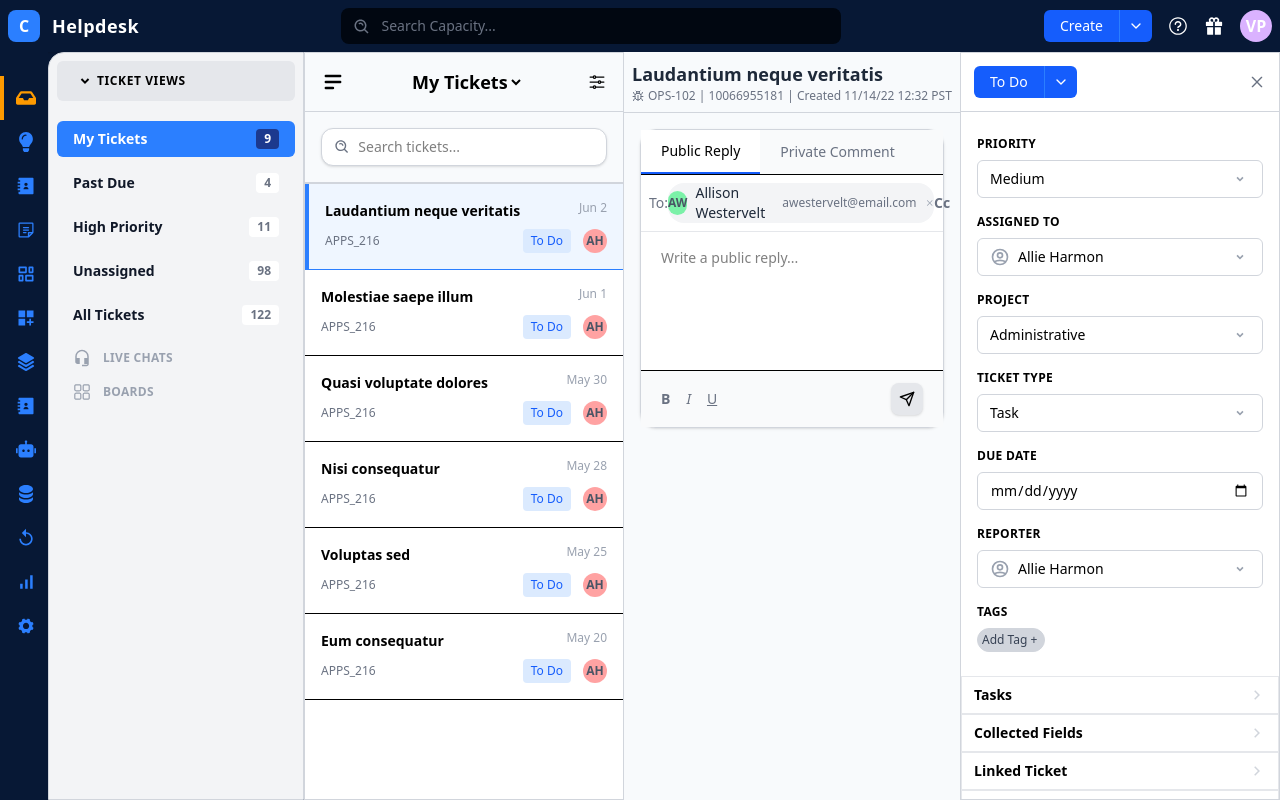
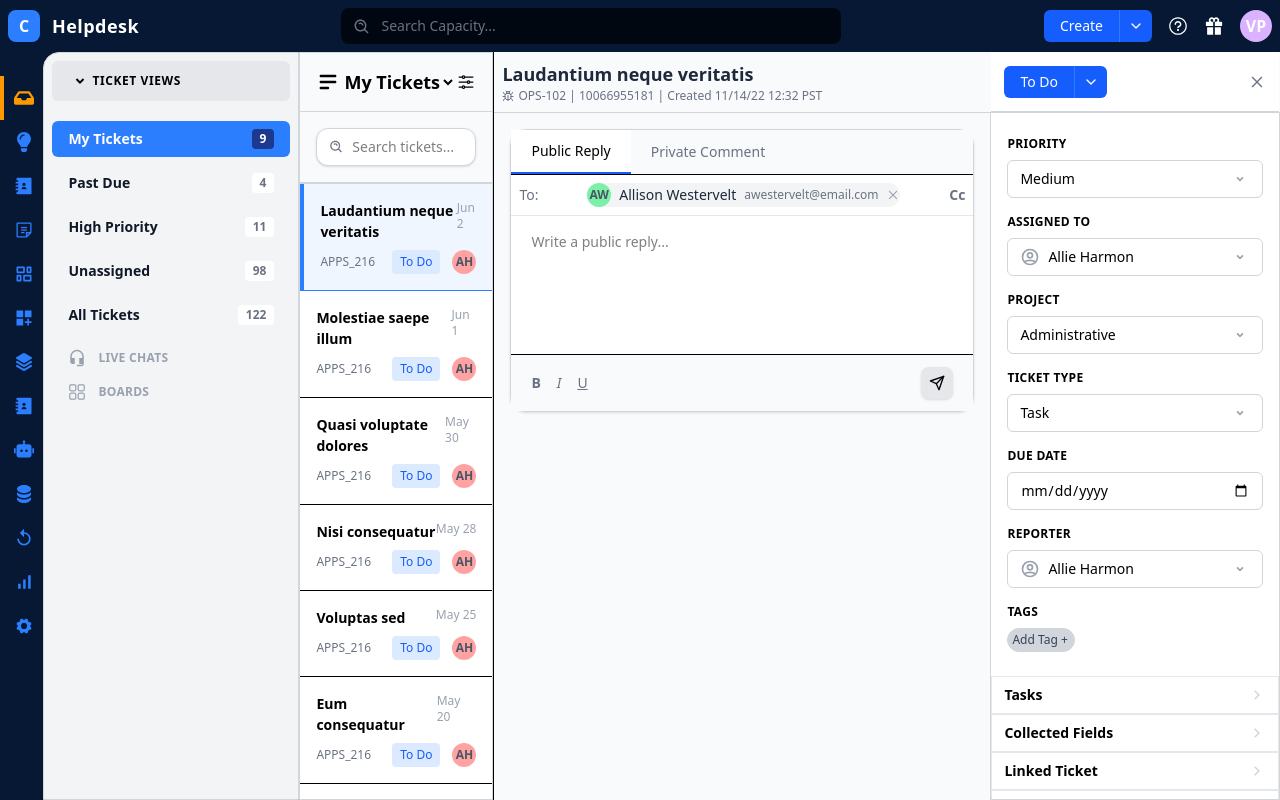
Before and after one commit to varun-web-dev/helpdesk-ui, a React (Vite) app: page / in a window 1280 px wide. Built offline with nearby package versions, Linux system fonts and the light colour scheme.

Commit message:
Changing layout of TicketDetails and hide TicketViews component on click menu button (TicketList)

```diff
--- a/src/App.jsx
+++ b/src/App.jsx
@@ -4,9 +4,11 @@ import TicketViews from "./components/TicketViews"
 import TicketList from "./components/TicketList"
 import TicketDetails from "./components/TicketDetails"
 import RightPanel from "./components/RightPanel"
+import { useState } from "react"
 
 
 function App() {
+  const [showViews, setShowViews] = useState(true);
 
   return (
     <>
@@ -18,9 +20,21 @@ function App() {
 
     <div className="flex flex-1 overflow-hidden">
       <IconSidebar />
-      <TicketViews />
-      <TicketList />
-      <TicketDetails />
+      {
+        showViews && (
+          <div className="w-auto">
+        <TicketViews />
+      </div>
+      )}
+
+    <div className={`flex-1 flex transition ${showViews ? "w-[350px] " : "w-[500px] "} transition-all duration-300 border-r`}>
+      <TicketList toggleViews={() => setShowViews(!showViews)} />
+      </div>
+
+      <div className={`flex-1 ${showViews ? "w-124" : "w-187"} transition-all duration-300`}>
+      <TicketDetails toggleViews={() => setShowViews(!showViews)}/>
+      </div>
+
       <RightPanel />
     </div>
 
--- a/src/components/RightPanel.jsx
+++ b/src/components/RightPanel.jsx
@@ -69,7 +69,7 @@ const RightPanel = () => {
           {/* Option 2 */}
 
           <div onClick={() => {
-            setStatus("Work in Progress");
+            setStatus("Need Review");
             setopenStatus(false);
           }}
             className="flex items-start gap-2 px-3 py-2 cursor-pointer hover:bg-gray-50 group"
@@ -80,7 +80,7 @@ const RightPanel = () => {
             </span>
             <div>
               <p className="text-sm font-medium ">
-                Nedeed Review
+                Need Review
               </p>
               <p className="text-sm text-gray-400">
                 in Progress
--- a/src/components/TicketDetails.jsx
+++ b/src/components/TicketDetails.jsx
@@ -30,10 +30,10 @@ const TicketDetails = () => {
     }
   }
   return (
-    <div className="flex-1 bg-[#f8fafc] overflow-y-auto">
+    <div className="flex-1 bg-[#f8fafc] w-auto h-full ">
 
       {/* Header */}
-      <div className="sticky top-0 z-10 bg-[#f8fafc] p-2 border-b border-gray-300">
+      <div className="sticky top-0 z-10 bg-[#f8fafc] p-2 border-b border-gray-300 w-300">
         <h2 className="text-lg font-bold text-gray-800">
           Laudantium neque veritatis
         </h2>
--- a/src/components/TicketList.jsx
+++ b/src/components/TicketList.jsx
@@ -3,7 +3,7 @@ import { HiMenuAlt2 } from "react-icons/hi"
 import { HiOutlineAdjustmentsHorizontal } from "react-icons/hi2"
 import { BiSearchAlt } from "react-icons/bi"
 
-function TicketList() {
+function TicketList({ toggleViews }) {
   const [activeTicket, setActiveTicket] = useState(1);
   const [search,setSearch] = useState("")
 
@@ -22,12 +22,12 @@ function TicketList() {
   );
 
   return (
-    <div className="w-80 bg-[#f8fafc] border-r flex flex-col border border-gray-300">
+    <div className="w-auto bg-[#f8fafc] border-r flex flex-col border border-gray-300">
 
       {/* Header */}
       <div className="flex items-center justify-between border-b border-gray-300 p-4">
 
-        <HiMenuAlt2 className="text-2xl" />
+        <HiMenuAlt2 className="cursor-pointer text-2xl" onClick={toggleViews} />
 
         <select className="bg-transparent text-lg font-semibold outline-none ">
           <option>My Tickets</option>
--- a/src/components/TicketViews.jsx
+++ b/src/components/TicketViews.jsx
@@ -16,7 +16,7 @@ const TicketViews = () => {
   ]
 
   return (
-    <div className="w-64 bg-gray-100 border-r p-2 border border-gray-300 rounded-tl-2xl">
+    <div className="w-64 h-full bg-gray-100 border-r p-2 border border-gray-300 rounded-tl-2xl">
 
       {/* Header */}
       <div
```
